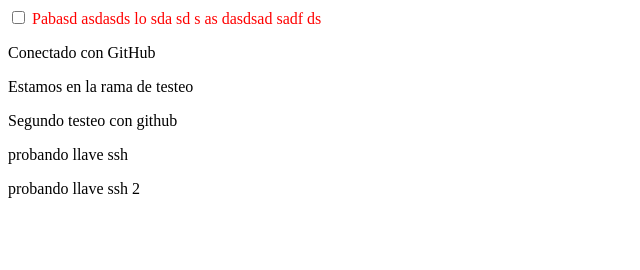
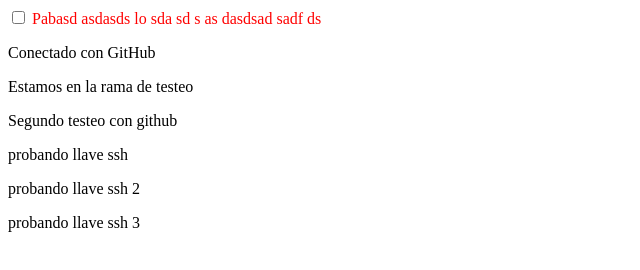
Before and after one commit to pablone/pruebas-git, a plain HTML site: page index.html in a window 1280 px wide. Shown: the whole page, without its empty margins (0-640 px from the left). Drawn offline with Linux system fonts and the light colour scheme.

Commit message:
Tercera prueba SHH

```diff
--- a/index.html
+++ b/index.html
@@ -16,5 +16,6 @@
 	<p>Segundo testeo con github</p>
 	<p>probando llave ssh</p>
 	<p>probando llave ssh 2</p>
+	<p>probando llave ssh 3</p>
 </body>
 </html>
```
